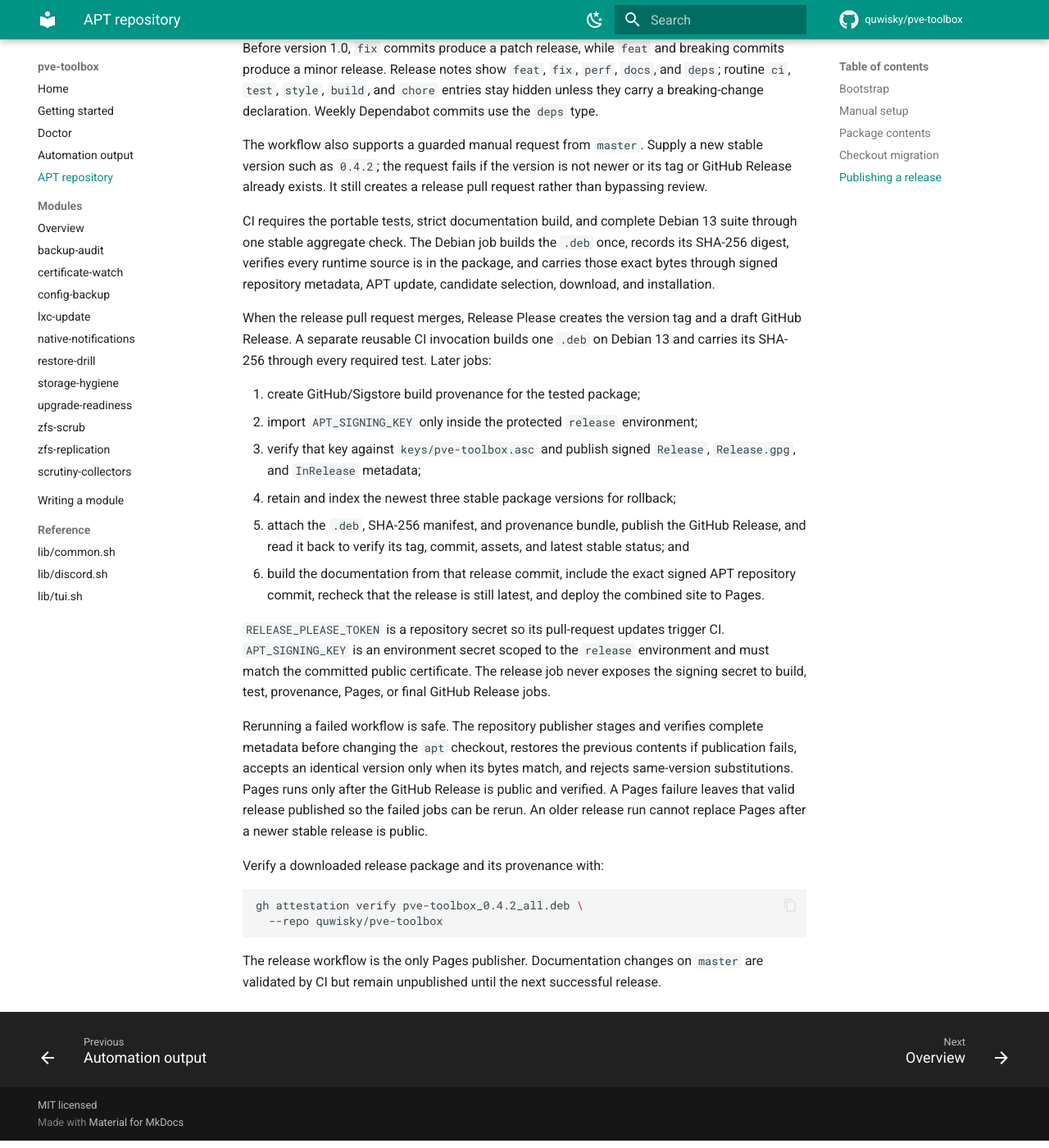
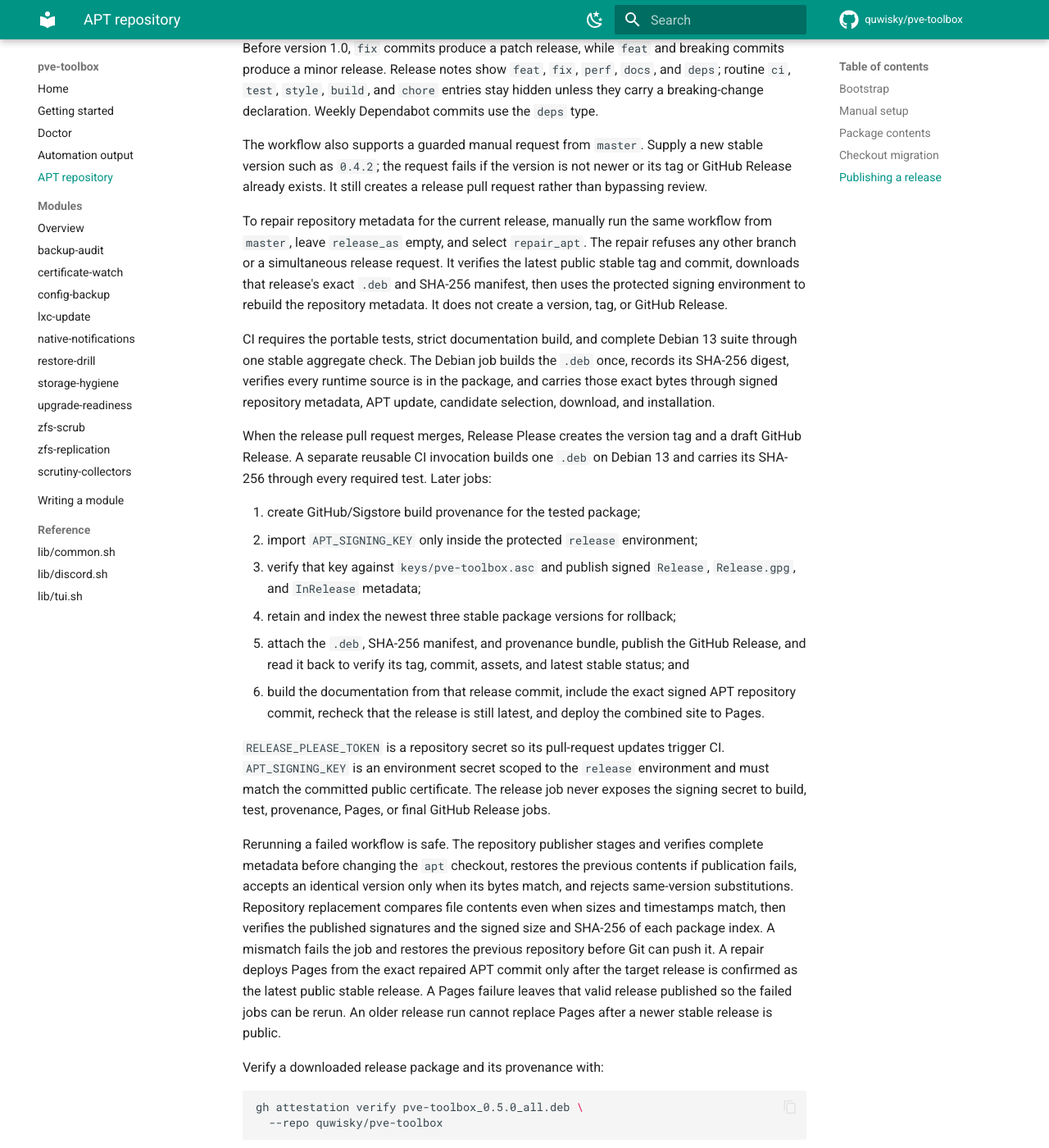
Before and after one commit to quwisky/pve-toolbox, an MkDocs documentation site: the page built from docs/apt-repository.md, in a window 1280 px wide and 1400 px high, scrolled down 2860 px. Shown: the whole window at 82% size. Built offline with MkDocs 1.6.1 and Material for MkDocs 9.7.7, drawn with Linux system fonts in a browser that asks for light colours; comment, search, counter and statistics services are not loaded.

Commit message:
fix(release): verify signed APT repository metadata (#46)
* fix(release): verify signed APT repository metadata

APT metadata could retain stale bytes when rsync saw matching sizes and timestamps. Compare contents, validate the final signed indexes, and provide a guarded repair mode for the latest public release.

Closes #44

* fix(release): match InRelease payload to Release

Reject a stale but valid clear-signed payload when it differs from the detached-signed metadata and roll the repository update back.

````diff
--- a/docs/apt-repository.md
+++ b/docs/apt-repository.md
@@ -137,6 +137,13 @@ new stable version such as `0.4.2`; the request fails if the version is not
 newer or its tag or GitHub Release already exists. It still creates a release
 pull request rather than bypassing review.
 
+To repair repository metadata for the current release, manually run the same
+workflow from `master`, leave `release_as` empty, and select `repair_apt`. The
+repair refuses any other branch or a simultaneous release request. It verifies
+the latest public stable tag and commit, downloads that release's exact `.deb`
+and SHA-256 manifest, then uses the protected signing environment to rebuild
+the repository metadata. It does not create a version, tag, or GitHub Release.
+
 CI requires the portable tests, strict documentation build, and complete
 Debian 13 suite through one stable aggregate check. The Debian job builds the
 `.deb` once, records its SHA-256 digest, verifies every runtime source is in
@@ -168,15 +175,19 @@ GitHub Release jobs.
 Rerunning a failed workflow is safe. The repository publisher stages and
 verifies complete metadata before changing the `apt` checkout, restores the
 previous contents if publication fails, accepts an identical version only when
-its bytes match, and rejects same-version substitutions. Pages runs only after
-the GitHub Release is public and verified. A Pages failure leaves that valid
-release published so the failed jobs can be rerun. An older release run cannot
-replace Pages after a newer stable release is public.
+its bytes match, and rejects same-version substitutions. Repository replacement
+compares file contents even when sizes and timestamps match, then verifies the
+published signatures and the signed size and SHA-256 of each package index. A
+mismatch fails the job and restores the previous repository before Git can push
+it. A repair deploys Pages from the exact repaired APT commit only after the
+target release is confirmed as the latest public stable release. A Pages
+failure leaves that valid release published so the failed jobs can be rerun. An
+older release run cannot replace Pages after a newer stable release is public.
 
 Verify a downloaded release package and its provenance with:
 
 ```bash
-gh attestation verify pve-toolbox_0.4.2_all.deb \
+gh attestation verify pve-toolbox_0.5.0_all.deb \
   --repo quwisky/pve-toolbox
 ```
 
````
Also changed, not shown: 4 other files.
